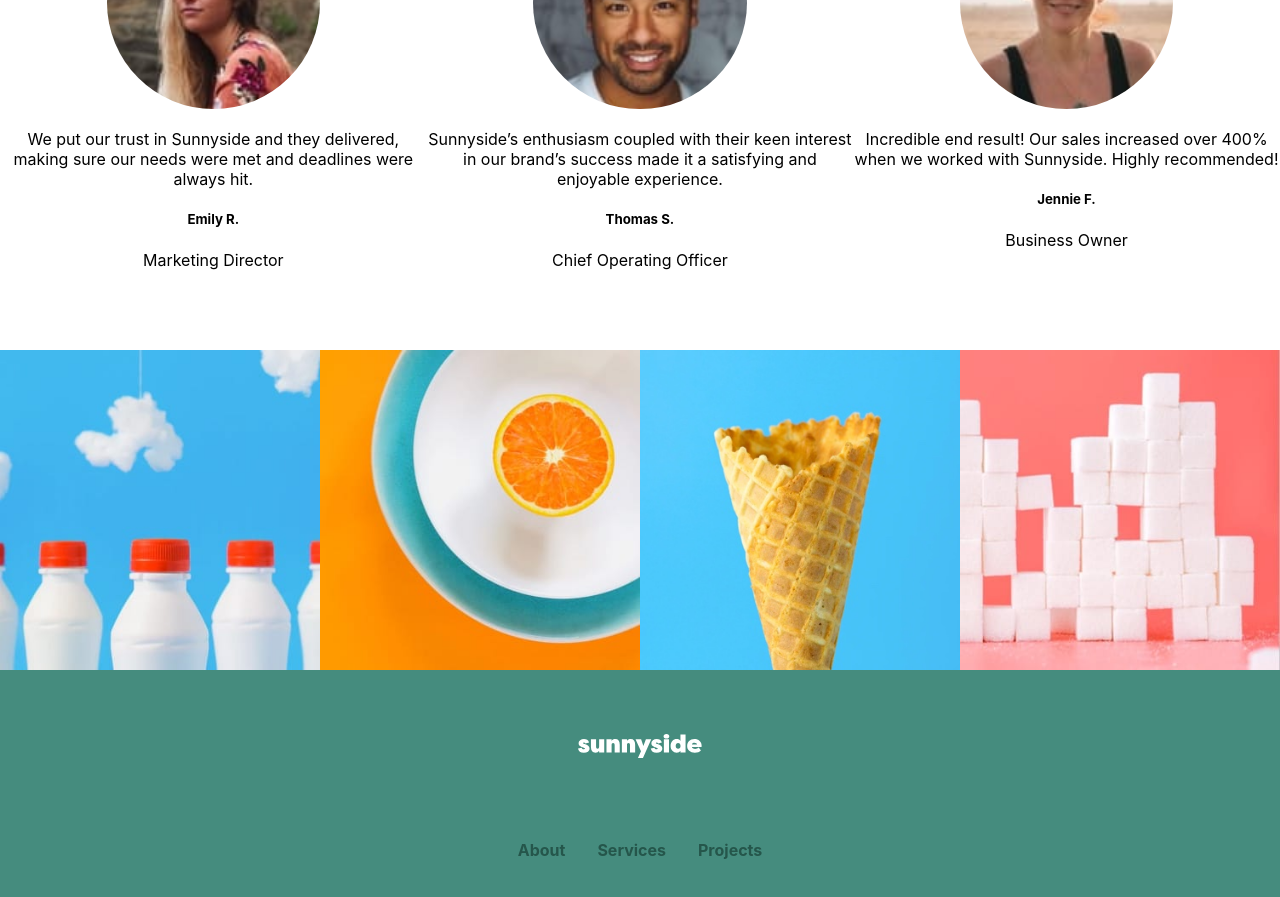
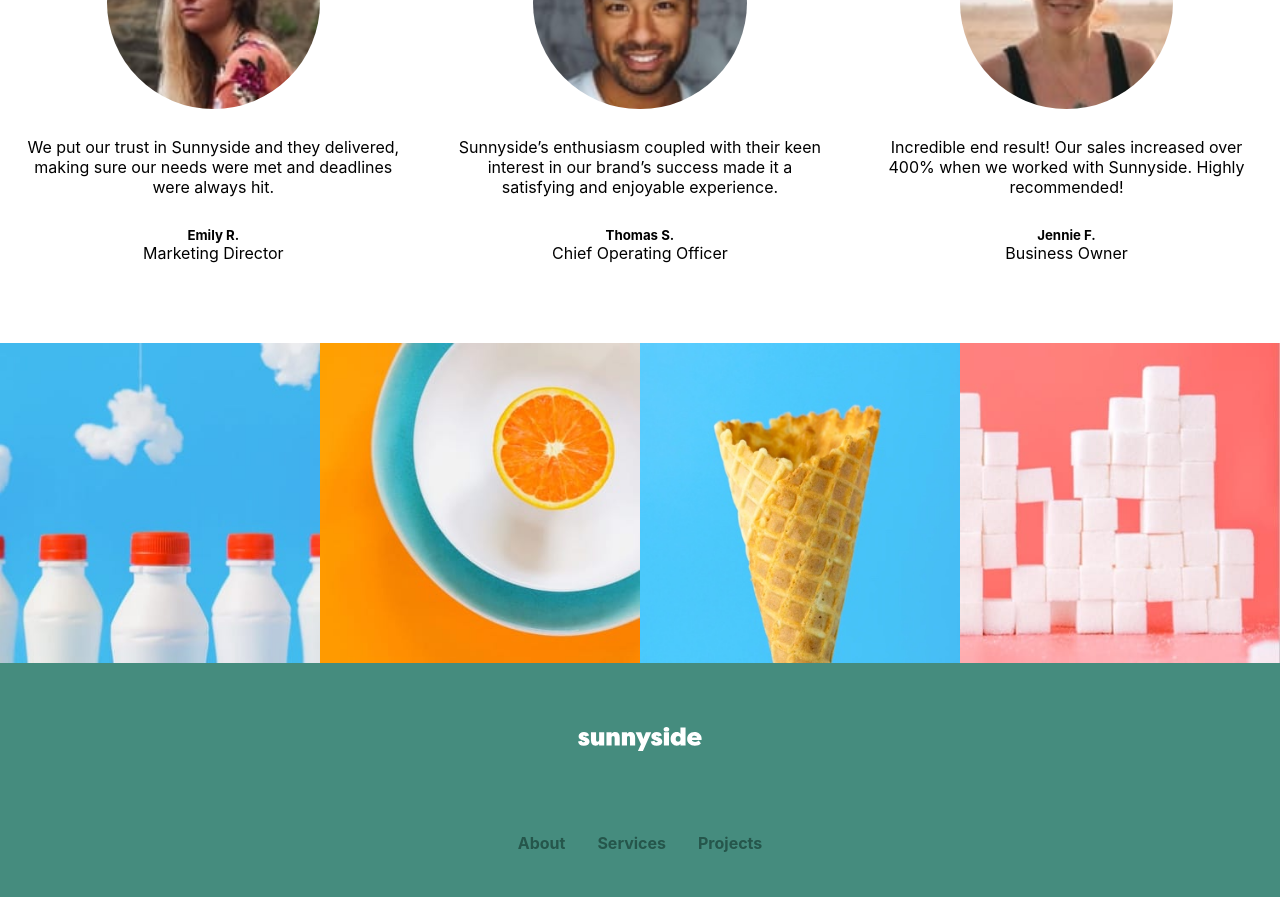
Before and after one commit to BraveOlivia/sunnyside-landing-page, a React (Create React App) app: page / in a window 1280 px wide. Shown: the part 1380-2277 px from the top of the page. Built offline with nearby package versions, Linux system fonts and the light colour scheme.

Commit message:
change testimonial css

```diff
--- a/src/components/Testimonials.css
+++ b/src/components/Testimonials.css
@@ -17,6 +17,14 @@
   width: 50%;
 }
 
+.content {
+  padding: 0.5rem 1.5rem;
+}
+
 .username {
-  margin: bottom 0;
+  margin-bottom: 0;
 }
+
+.user-title {
+  margin-top: 0;
+}
--- a/src/components/Testimonials.tsx
+++ b/src/components/Testimonials.tsx
@@ -12,9 +12,9 @@ const Testimonial = () => {
                         <div className="testimonial-item">
                             {/* {key=user.id} */}
                             <img className="avatar" src={user.img} alt={user.name + "bio"} />
-                            <p>{user.content} </p>
+                            <p className="content">{user.content} </p>
                             <h5 className="username">{user.name} </h5>
-                            <p>{user.title}</p>
+                            <p className="user-title">{user.title}</p>
                         </div>
                     )
                 })
```
